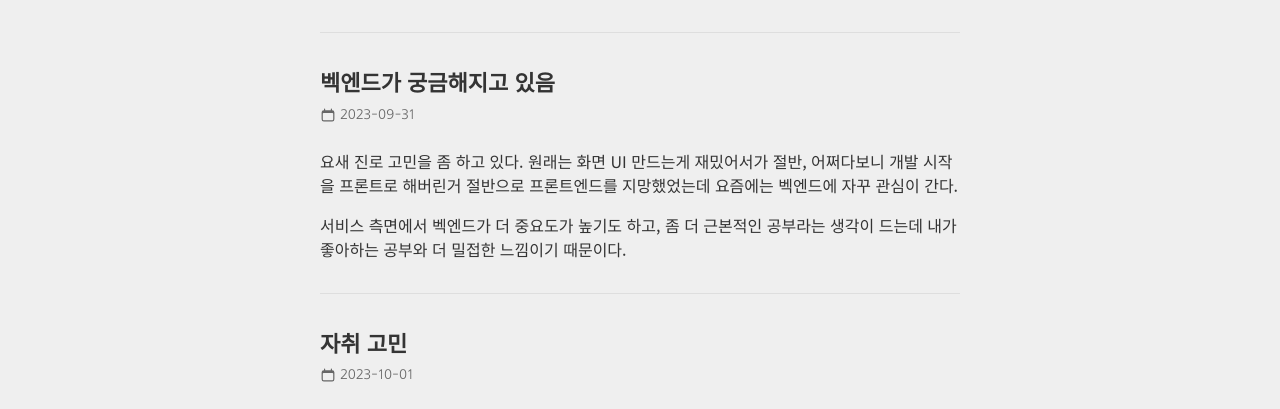
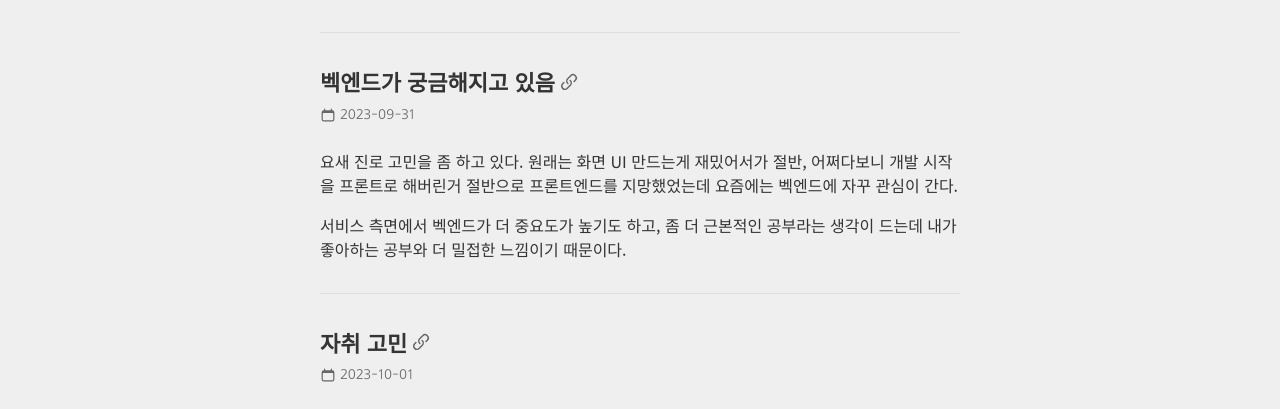
Before and after one commit to rygus9/blog, a Next.js app: page /record in a window 1280 px wide. Shown: the part 196-605 px from the top of the page. Built offline with nearby package versions, Linux system fonts and the light colour scheme.

Commit message:
feat: record 제목에 slug 링크 추가

```diff
--- a/app/record/page.tsx
+++ b/app/record/page.tsx
@@ -1,4 +1,8 @@
-import { ArrowUturnLeftIcon, CalendarIcon } from "@heroicons/react/20/solid";
+import {
+  ArrowUturnLeftIcon,
+  CalendarIcon,
+  LinkIcon,
+} from "@heroicons/react/20/solid";
 import Link from "next/link";
 
 import { classNames } from "../_common/utils/classNames";
@@ -37,8 +41,19 @@ const Page = () => {
         <div className="divide-y divide-back-em">
           {records.map(({ content, createdAt, title }) => (
             <article className="py-8 first:pt-0">
-              <h2 className="text-[22px] text-txt-500 font-semibold">
-                {title}
+              <h2
+                className="text-[22px] text-txt-500 font-semibold scroll-mt-20"
+                id={createdAt}
+              >
+                <a
+                  href={`#${createdAt}`}
+                  className={classNames(
+                    "flex items-center justify-start gap-1",
+                    "hover:text-txt-300",
+                  )}
+                >
+                  {title} <LinkIcon className="w-5 h-5 text-txt-300" />
+                </a>
               </h2>
               <span className="inline-flex gap-1 items-center text-sm text-txt-300 align-middle mt-1">
                 <CalendarIcon className="w-4 h-4" />
```
